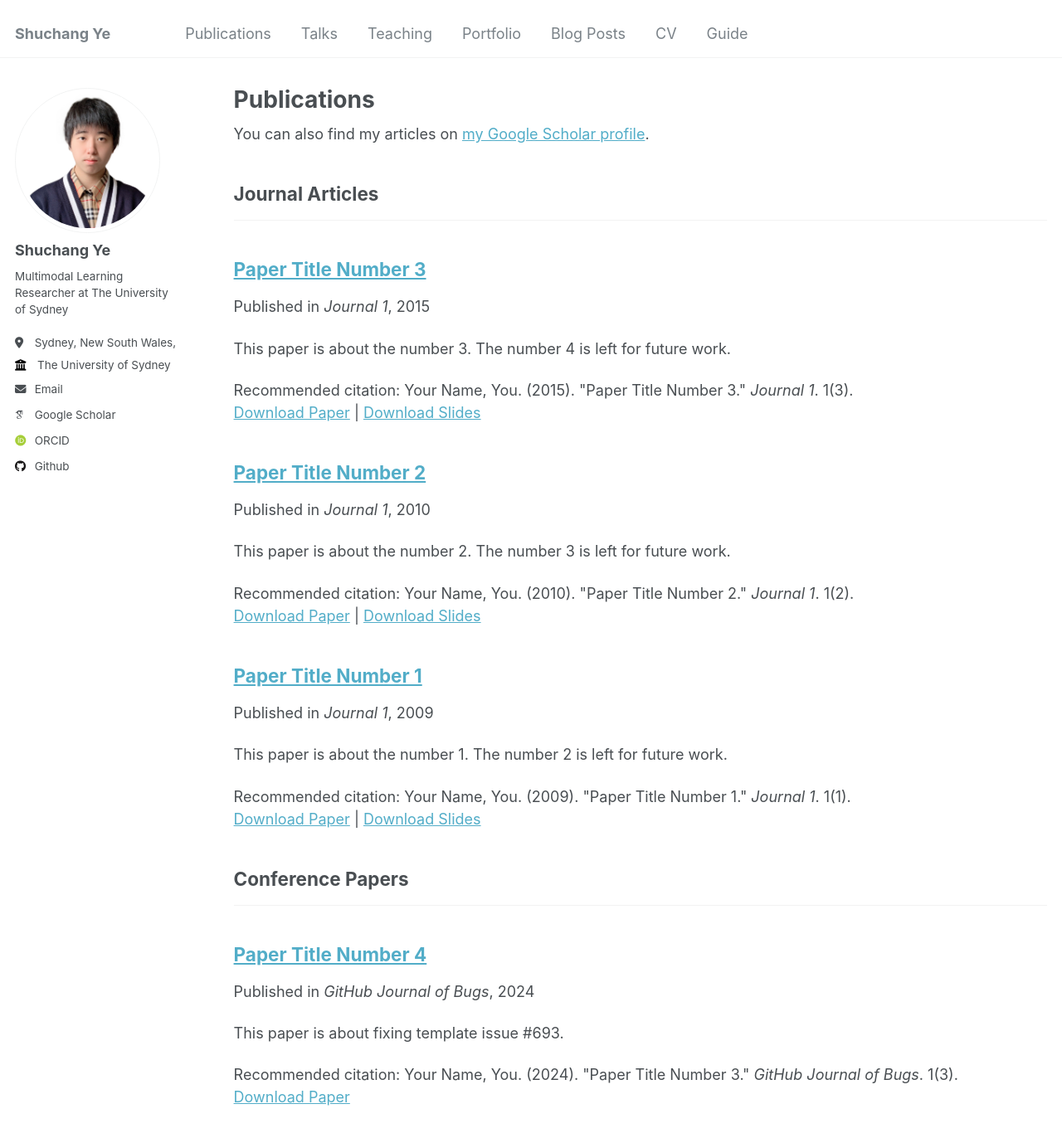
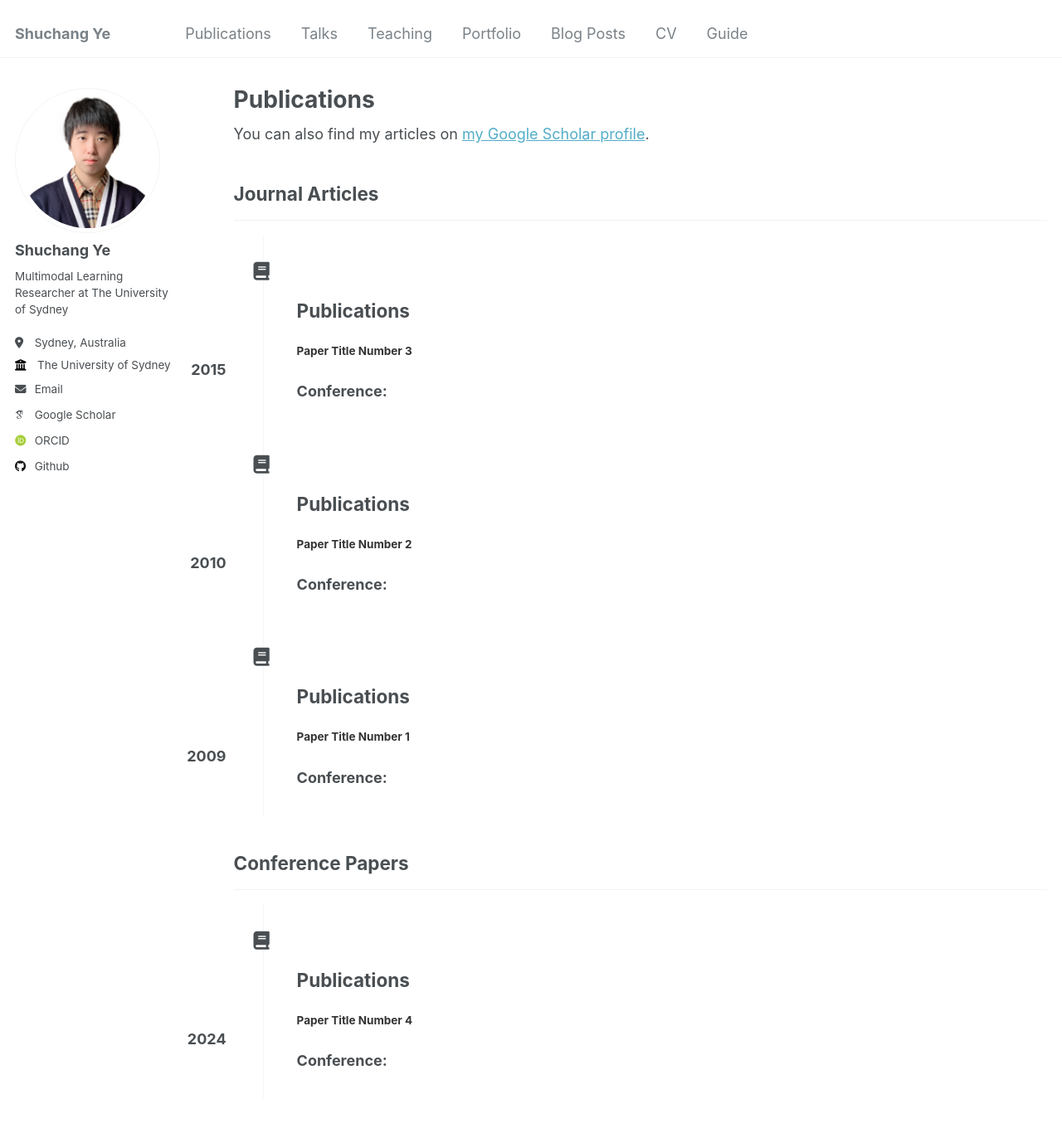
Before and after one commit to ShuchangYe-bib/ShuchangYe-bib.github.io, a Jekyll site: the page built from _pages/publications.html, in a window 1280 px wide and 1400 px high. Shown: the top 1372 px of the window at 83% size. Built offline with Jekyll 4.4.1, drawn with Linux system fonts in a browser that asks for light colours; some web fonts are replaced.

Commit message:
different archive-single

```diff
--- a/_config.yml
+++ b/_config.yml
@@ -25,7 +25,7 @@ author:
   name             : "Shuchang Ye"
   pronouns         : # example: "he/him"
   bio              : "Multimodal Learning Researcher at The University of Sydney"
-  location         : "Sydney, New South Wales, Australia"
+  location         : "Sydney, Australia"
   employer         : "The University of Sydney"
   uri              : # URL
   email            : "shuchang.ye@sydney.edu.au"
--- a/_includes/archive-single.html
+++ b/_includes/archive-single.html
@@ -13,58 +13,37 @@
 {% endif %}
 
 <div class="{{ include.type | default: "list" }}__item">
-  <article class="archive__item" itemscope itemtype="http://schema.org/CreativeWork">
-    {% if include.type == "grid" and teaser %}
-      <div class="archive__item-teaser">
-        <img src=
-          {% if teaser contains "://" %}
-            "{{ teaser }}"
-          {% else %}
-            "{{ teaser | prepend: "/images/" | prepend: base_path }}"
-          {% endif %}
-          alt="">
+  <article class="publication-item" style="border-left: 1px solid #f4f5f7; position: relative; padding: 32px 24px 8px 40px; margin-left: 35px;">
+    <i class="publication-icon fas fa-book" style="position: absolute; left: -1.3rem; width: 42px; text-align: center; font-size: 22px; background-color: #fff;"></i>
+    <h2> Publications </h2>
+    <h3 class="publication-date" style="position: absolute; left: -10rem; width: 7.5rem; text-align: right;">{{ post.date | date: "%Y" }}</h3>
+    <div class="card" style="margin-bottom: 20px;">
+      <div class="card-body">
+        <h5 class="card-title" style="color: #333;">{{ post.title }}</h5>
+        <h6 class="card-subtitle mb-2 text-muted"> {{ post.authors }} </h6>
+        <p class="card-text"> {{ post.abstract }} </p>
+        <p class="card-text"><strong> Conference: </strong> {{ post.conference }} </p>
+        {% if post.paper_link %}
+          <a href="{{ post.paper_link }}" class="card-link" style="margin-right: 15px;"><i class="fas fa-link" style="margin-right: 5px;"></i> Paper Link </a>
+        {% endif %}
+        {% if post.website_link %}
+          <a href="{{ post.website_link }}" class="card-link" style="margin-right: 15px;"><i class="fas fa-globe" style="margin-right: 5px;"></i> Website </a>
+        {% endif %}
+        {% if post.github_link %}
+          <a href="{{ post.github_link }}" class="card-link" style="margin-right: 15px;"><i class="fab fa-github" style="margin-right: 5px;"></i> GitHub </a>
+        {% endif %}
       </div>
-    {% endif %}
+    </div>
+  </article>
 
-    <h2 class="archive__item-title" itemprop="headline">
-      {% if post.link %}
-        <a href="{{ post.link }}">{{ title }}</a> <a href="{{ base_path }}{{ post.url }}" rel="permalink"><i class="fa fa-link" aria-hidden="true" title="permalink"></i><span class="sr-only">Permalink</span></a>
-      {% else %}
-        <a href="{{ base_path }}{{ post.url }}" rel="permalink">{{ title }}</a>
-      {% endif %}
-    </h2>
-
-    {% if post.read_time %}
-      <p class="page__meta"><i class="fa fa-clock-o" aria-hidden="true"></i> {% include read-time.html %}</p>
-    {% endif %}
-
-        {% if post.collection == 'teaching' %}
-          <p> {{ post.type }}, <i>{{ post.venue }}</i>, {{ post.date | default: "1900-01-01" | date: "%Y" }} </p>
-        {% elsif post.collection == 'publications' %}
-          <p>Published in <i>{{ post.venue }}</i>, {{ post.date | default: "1900-01-01" | date: "%Y" }} </p>
-        {% elsif post.date %}
-         <p class="page__date"><strong><i class="fa fa-fw fa-calendar" aria-hidden="true"></i> {{ site.data.ui-text[site.locale].date_label | default: "Published:" }}</strong> <time datetime="{{ post.date | default: "1900-01-01" | date_to_xmlschema }}">{{ post.date | default: "1900-01-01" | date: "%B %d, %Y" }}</time></p>
-        {% endif %}
-
-    {% if post.excerpt and site.read_more != 'enabled' %}
-    <p class="archive__item-excerpt" itemprop="description">{{ post.excerpt | markdownify }}</p>
-    {% elsif post.excerpt and site.read_more == 'enabled' %}
-    <p class="archive__item-excerpt" itemprop="description"><p>{{ post.excerpt | markdownify | remove: '<p>' | remove: '</p>' }}<strong><a href="{{ base_path }}{{ post.url }}" rel="permalink"> Read more</a></strong></p></p>
-    {% endif %}
-
-    {% if post.citation and post.paperurl and post.slidesurl %}
-      <p>Recommended citation: {{ post.citation }}<br /><a href="{{ post.paperurl }}">Download Paper</a> | <a href="{{ post.slidesurl }}">Download Slides</a></p>
-    {% elsif post.citation and post.paperurl %}
-      <p>Recommended citation: {{ post.citation }}<br /><a href="{{ post.paperurl }}">Download Paper</a></p>
-    {% elsif post.citation and post.slidesurl %}
-      <p>Recommended citation: {{ post.citation }}<br /><a href="{{ post.slidesurl }}">Download Slides</a></p>
-    {% elsif post.citation %}
-      <p>Recommended citation: {{ post.citation }}</p>
-    {% elsif post.paperurl %}
-      <p><a href=" {{ post.paperurl }} ">Download Paper</a></p>
-    {% elsif post.slidesurl %}
-      <p>Download <a href="{{ post.slidesurl }}">Download Slides</a></p></p>
-    {% endif %}
-
-  </article>
+  <style>
+    @media (min-width: 768px) {
+      .publication-item {
+        margin-left: 110px;
+      }
+      .publication-date {
+        left: -10rem;
+      }
+    }
+  </style>
 </div>
```
Also changed, not shown: _pages/about.md (+1 -1 lines), 2 other files.
